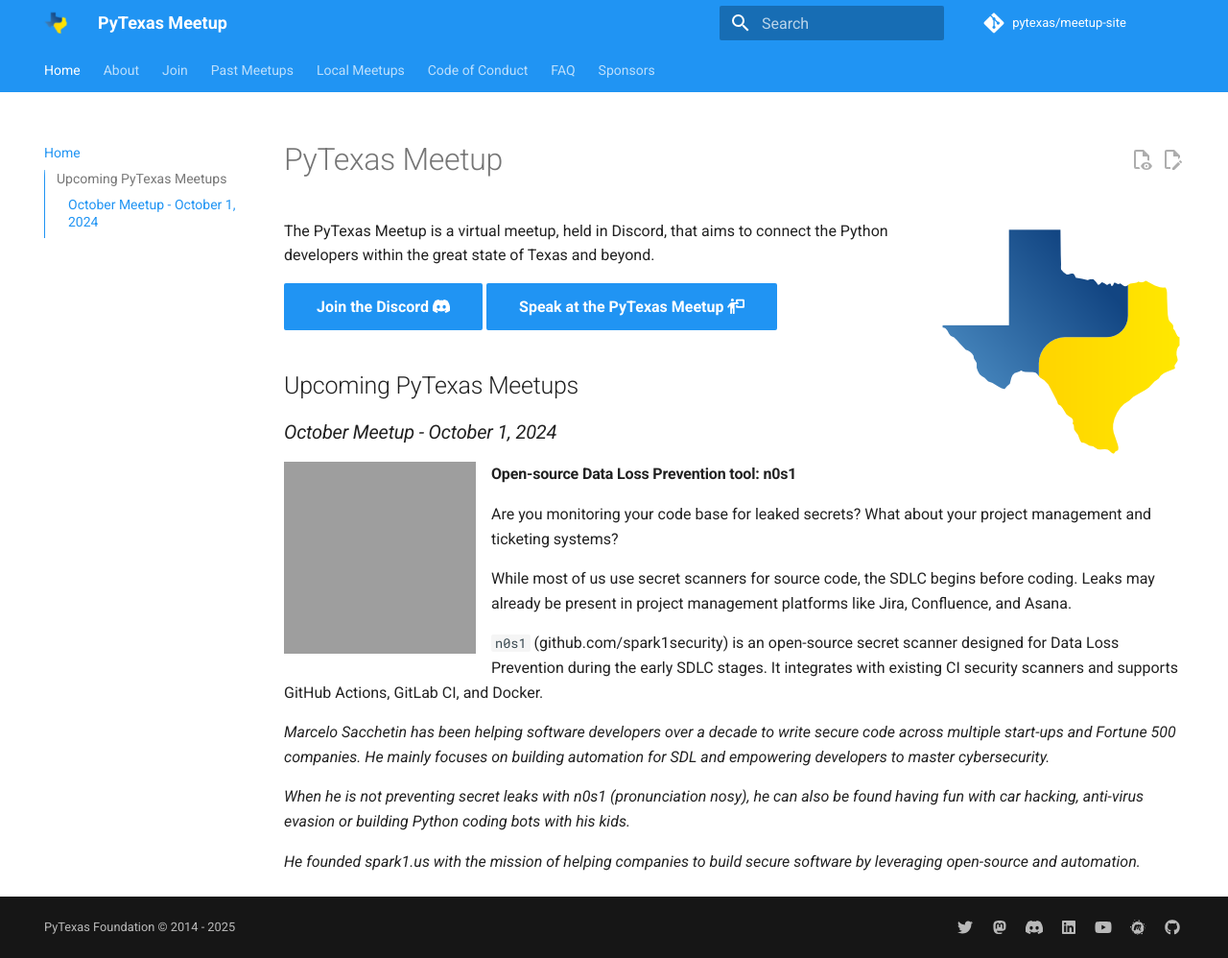
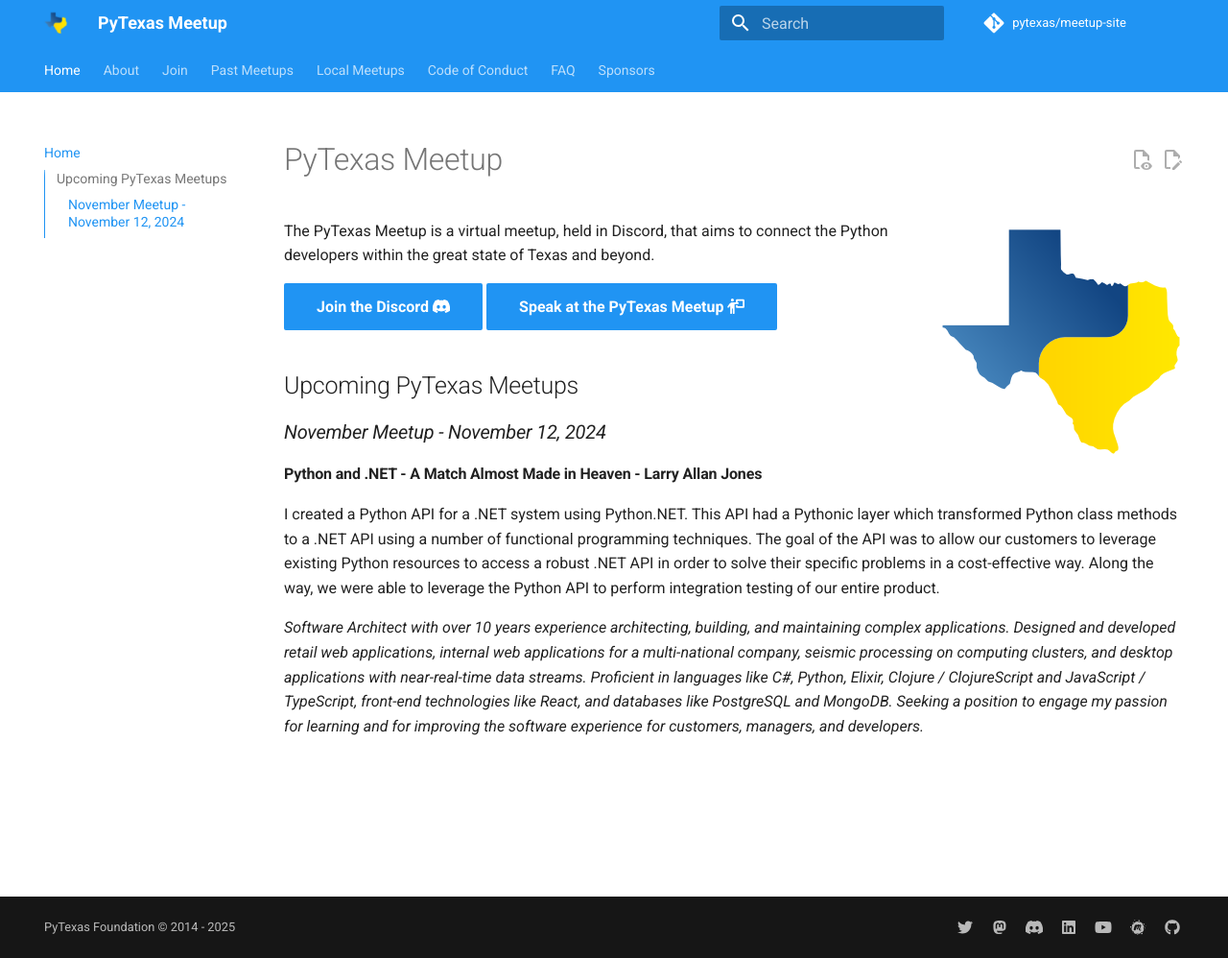
Before and after one commit to pytexas/meetup, an MkDocs documentation site: the page built from docs/index.md, in a window 1280 px wide and 998 px high. Shown: the whole window at 96% size. Built offline with MkDocs 1.6.1 and Material for MkDocs 9.7.7, drawn with Linux system fonts in a browser that asks for light colours; comment, search, counter and statistics services are not loaded; grey boxes are pictures that could not be loaded.

Commit message:
October updates (#31)

```diff
--- a/docs/index.md
+++ b/docs/index.md
@@ -17,20 +17,10 @@
 
 ## Upcoming PyTexas Meetups
 
-### _October Meetup - October 1, 2024_
+### _November Meetup - November 12, 2024_
 
-![Marcelo Sacchetin Avatar](https://images.squarespace-cdn.com/content/v1/5a60c2ed017db2e8dedb82b7/1596464328366-LATX12LSPIG51T2W4QF5/Marcelo.jpg?format=1500w){: style="height: 200px; width: 200px;" align="left"}
+#### Python and .NET - A Match Almost Made in Heaven - Larry Allan Jones
 
-#### Open-source Data Loss Prevention tool: n0s1
+I created a Python API for a .NET system using Python.NET. This API had a Pythonic layer which transformed Python class methods to a .NET API using a number of functional programming techniques. The goal of the API was to allow our customers to leverage existing Python resources to access a robust .NET API in order to solve their specific problems in a cost-effective way. Along the way, we were able to leverage the Python API to perform integration testing of our entire product.
 
-Are you monitoring your code base for leaked secrets? What about your project management and ticketing systems?
-
-While most of us use secret scanners for source code, the SDLC begins before coding. Leaks may already be present in project management platforms like Jira, Confluence, and Asana.
-
-`n0s1` (github.com/spark1security) is an open-source secret scanner designed for Data Loss Prevention during the early SDLC stages. It integrates with existing CI security scanners and supports GitHub Actions, GitLab CI, and Docker.
-
-*Marcelo Sacchetin has been helping software developers over a decade to write secure code across multiple start-ups and Fortune 500 companies. He mainly focuses on building automation for SDL and empowering developers to master cybersecurity.*
-
-*When he is not preventing secret leaks with n0s1 (pronunciation nosy), he can also be found having fun with car hacking, anti-virus evasion or building Python coding bots with his kids.*
-
-*He founded spark1.us with the mission of helping companies to build secure software by leveraging open-source and automation.*
+*Software Architect with over 10 years experience architecting, building, and maintaining complex applications. Designed and developed retail web applications, internal web applications for a multi-national company, seismic processing on computing clusters, and desktop applications with near-real-time data streams. Proficient in languages like C#, Python, Elixir, Clojure / ClojureScript and JavaScript / TypeScript, front-end technologies like React, and databases like PostgreSQL and MongoDB. Seeking a position to engage my passion for learning and for improving the software experience for customers, managers, and developers.*
--- a/docs/past_meetups/.authors.yml
+++ b/docs/past_meetups/.authors.yml
@@ -55,3 +55,7 @@
     name: Jim Vogel
     description: Jim Vogel, Lead Architect at Gravitate, brings two decades of software development experience and currently works in the oil and gas industry.
     avatar: https://vogelcc.com/headshot_2023.jpg
+  marcelosacchetin:
+    name: Marcelo Sacchetin
+    description: Marcelo Sacchetin has been helping software developers over a decade to write secure code across multiple start-ups and Fortune 500 companies. He mainly focuses on building automation for SDL and empowering developers to master cybersecurity.
+    avatar: https://images.squarespace-cdn.com/content/v1/5a60c2ed017db2e8dedb82b7/1596464328366-LATX12LSPIG51T2W4QF5/Marcelo.jpg
```
Also changed, not shown: docs/past_meetups/posts/2024-10-01.md (added, +35 -0 lines), requirements.txt (+16 -13 lines).
